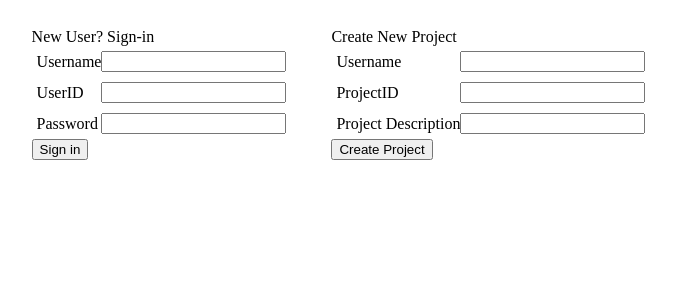
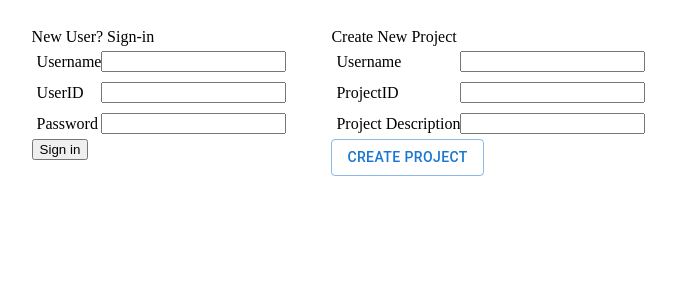
Before and after one commit to michellehmorales/Team3, a React (Create React App) app in the folder team_3/: page / in a window 1280 px wide. Shown: the top 300 px of the page, without its empty margins (299-975 px from the left). Built offline with nearby package versions, Linux system fonts and the light colour scheme.

Commit message:
Login page

```diff
--- a/team_3/src/Login.js
+++ b/team_3/src/Login.js
@@ -3,11 +3,13 @@ A React component that holds the sign-up/log-in area
 */
 
 import React, {useState} from 'react';
+import Button from '@mui/material/Button';
 import './Login.css';   //make this later
 
 const Login = () => {
     const onButtonClick = () => {
         // adjust this function later when we get pages to be linked togeter
+        alert("You did it!");
 
     }
 
@@ -75,7 +77,9 @@ const Login = () => {
                     className={'inputBox'}
                 />
               </div>
-              <button variant="contained">Create Project</button>
+              <Button variant="outlined" onClick={onButtonClick} >
+                Create Project
+              </Button>
             </div>
 
         </div>
```
